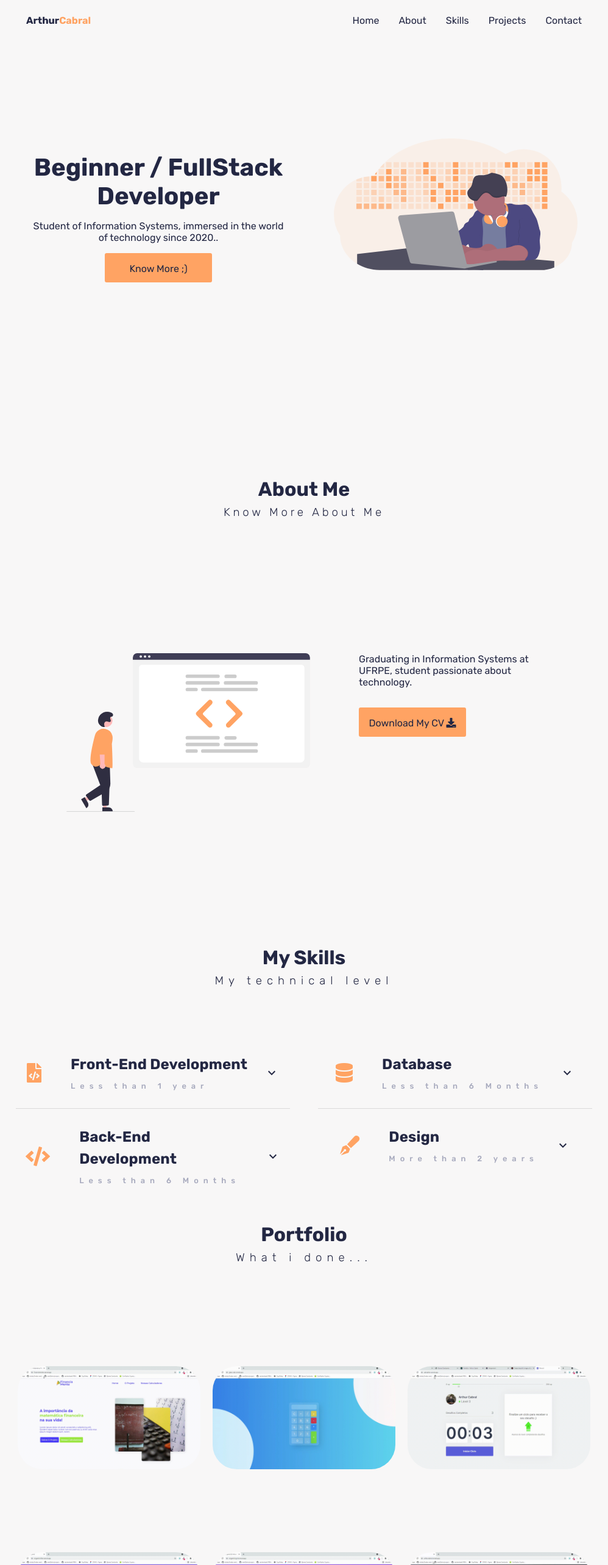
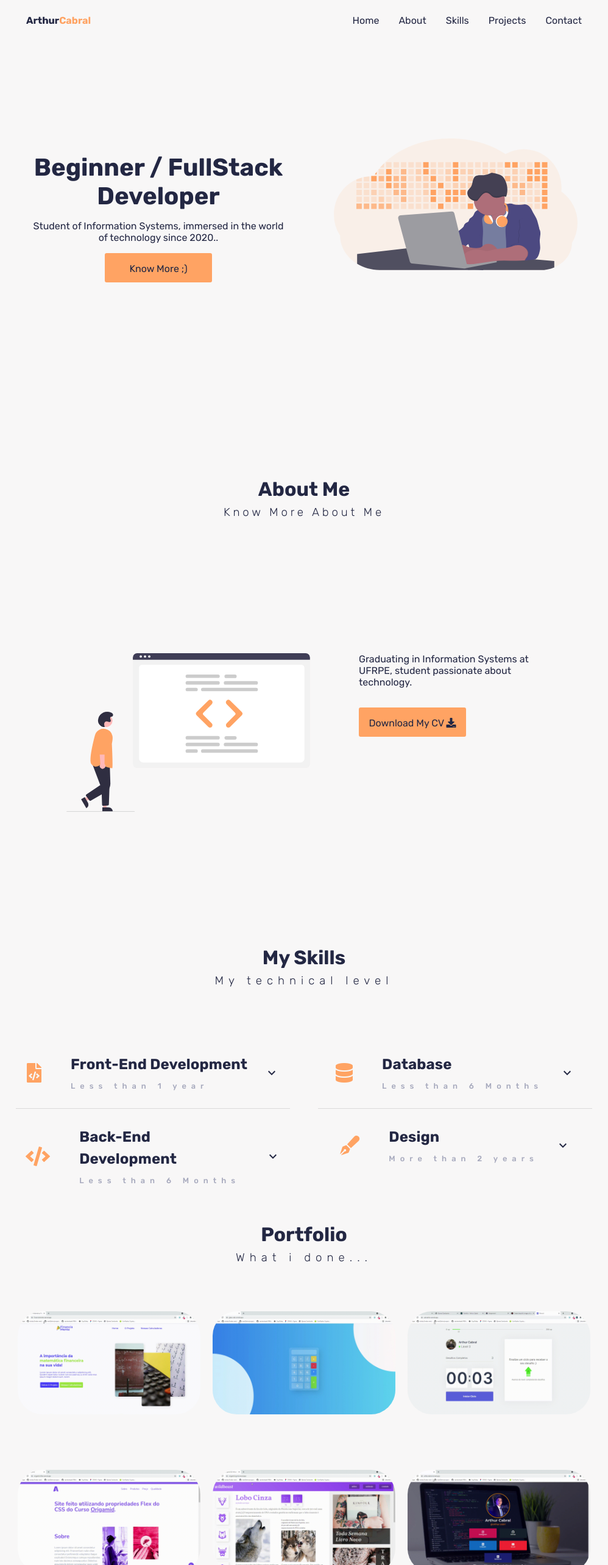
Before and after one commit to CabralArthur/React-Portfolio, a React (Create React App) app: page / in a window 1280 px wide. Shown: the top 2566 px of the page at 61% size, without its empty margins (141-1139 px from the left). Built offline with nearby package versions, Linux system fonts and the light colour scheme.

Commit message:
Finishing Portfolio

```diff
--- a/src/Components/Portfolio/Portfolio.css
+++ b/src/Components/Portfolio/Portfolio.css
@@ -1,5 +1,13 @@
 @import url("https://fonts.googleapis.com/css2?family=Rubik:wght@300;400;500;600;700;800&display=swap");
 @import url("https://cdnjs.cloudflare.com/ajax/libs/font-awesome/5.15.3/css/all.min.css");
+html {
+  scroll-behavior: smooth;
+}
+
+:target {
+  scroll-margin-top: 1px;
+}
+
 * {
   -webkit-box-sizing: border-box;
           box-sizing: border-box;
@@ -93,7 +101,7 @@ body {
 }
 .portfolioSection {
   width: 100%;
-  height: 100vh;
+  height: 100%;
   display: -webkit-box;
   display: -ms-flexbox;
   display: flex;
--- a/src/Components/Portfolio/Portfolio.js
+++ b/src/Components/Portfolio/Portfolio.js
@@ -12,7 +12,7 @@ import sixthCardSource from '../../assets/gif/card-6.gif'
 
 const Portfolio = () => {
     return (
-        <section className='portfolioSection'>
+        <section className='portfolioSection' id='portfolioSection'>
 
             <div className='sectionTitle'>
                 <h1 className='portfolioTitle'>
@@ -31,7 +31,7 @@ const Portfolio = () => {
                                 <p>Financiamente</p>
                                 <span>Financial maths matter.</span>
                             </div>
-                            <a href='https://financiamente.vercel.app/' target='_blank'>
+                            <a href='https://financiamente.vercel.app/' target='_blank' rel="noopener noreferrer">
                                 <img src={fisrtCardSource} alt='Project Gif Card'/>
                             </a>
                         </div>
@@ -44,7 +44,7 @@ const Portfolio = () => {
                                 <p>GlassCalc</p>
                                 <span>Calc done with glassmorphism style.</span>
                             </div>
-                            <a href='https://glass-calc.vercel.app/' target='_blank'>
+                            <a href='https://glass-calc.vercel.app/' target='_blank' rel="noopener noreferrer">
                                 <img src={secondCardSource} alt='Project Gif Card'/>
                             </a>
                         </div>
@@ -56,7 +56,7 @@ const Portfolio = () => {
                                 <p>Move it</p>
                                 <span>Project Done In NLW#4.</span>
                             </div>
-                            <a href='https://cabralnlw.vercel.app/' target='_blank'>
+                            <a href='https://cabralnlw.vercel.app/' target='_blank' rel="noopener noreferrer">
                                 <img src={thirdCardSource} alt='Project Gif Card'/>
                             </a>
                         </div>
@@ -68,7 +68,7 @@ const Portfolio = () => {
                                 <p>FlexBlog</p>
                                 <span>Website done using flex-box attributes.</span>
                             </div>
-                            <a href='https://origamid-flex.vercel.app/' target='_blank'>
+                            <a href='https://origamid-flex.vercel.app/' target='_blank' rel="noopener noreferrer">
                                 <img src={fourthCardSource} alt='Project Gif Card'/>
                             </a>
                         </div>
@@ -81,7 +81,7 @@ const Portfolio = () => {
                                 <p>WildBeast</p>
                                 <span>Website done using grid layout attributes.</span>
                             </div>
-                            <a href='https://origamid-grid.vercel.app/' target='_blank'>
+                            <a href='https://origamid-grid.vercel.app/' target='_blank' rel="noopener noreferrer">
                                 <img src={fifthCardSource} alt='Project Gif Card'/>
                             </a>
                         </div>
@@ -94,7 +94,7 @@ const Portfolio = () => {
                                 <p>InstaLink</p>
                                 <span>Page done to use in my instagram bio.</span>
                             </div>
-                            <a href='https://arthurcabral.vercel.app/' target='_blank'>
+                            <a href='https://arthurcabral.vercel.app/' target='_blank' rel="noopener noreferrer">
                                 <img src={sixthCardSource} alt='Project Gif Card'/>
                             </a>
                         </div>
--- a/src/Components/Portfolio/Portfolio.scss
+++ b/src/Components/Portfolio/Portfolio.scss
@@ -2,7 +2,7 @@
 
 .portfolioSection{
     width: 100%;
-    height: 100vh;
+    height: 100%;
 
     display: flex;
     justify-content: center;
```
